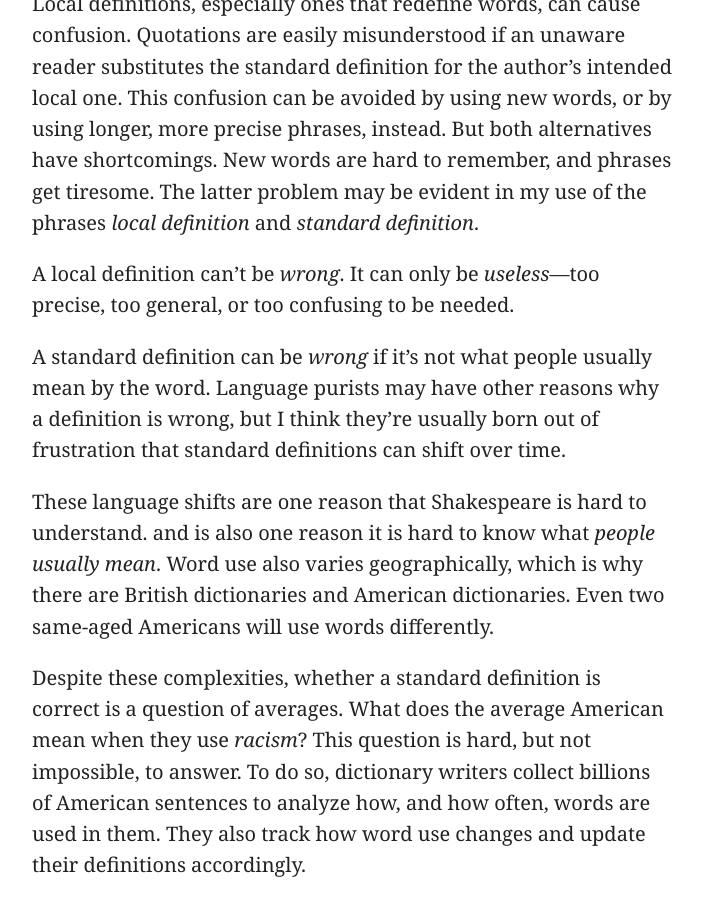
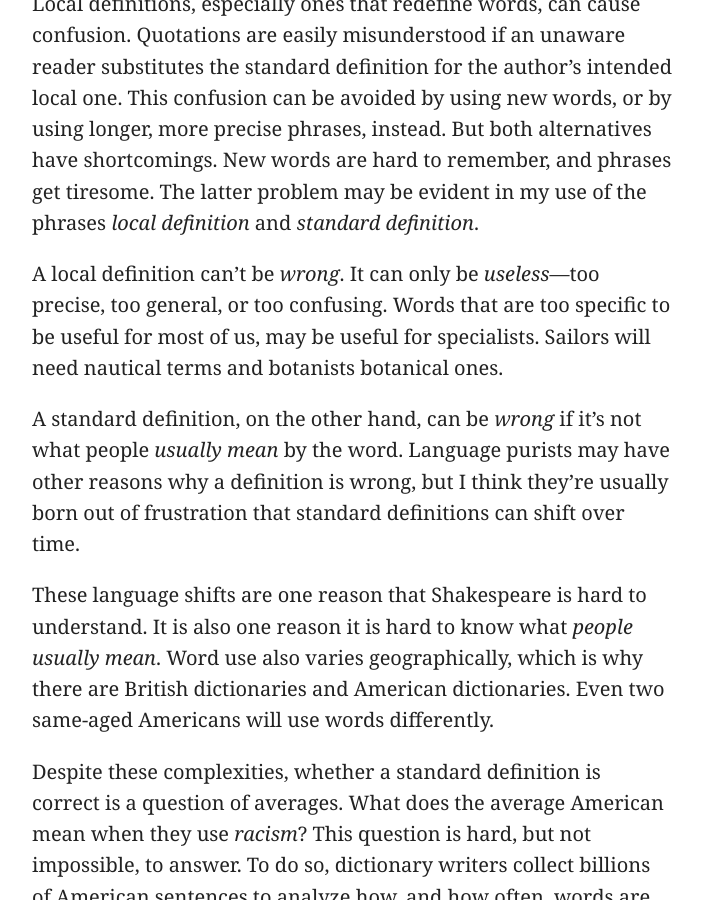
Before and after one commit to artsandmetaphysics/goodlifeodyssey, a Jekyll site: the page built from _essays/types-of-definitions.md, in a window 1280 px wide and 900 px high, scrolled down 1291 px. Shown: the whole window, without its empty margins (288-990 px from the left). Built offline with Jekyll 4.4.1, drawn with Linux system fonts in a browser that asks for light colours.

Commit message:
Add content

```diff
--- a/_essays/types-of-definitions.md
+++ b/_essays/types-of-definitions.md
@@ -18,11 +18,11 @@ Local definitions are also used in less formal contexts, although less explicitl
 
 Local definitions, especially ones that redefine words, can cause confusion. Quotations are easily misunderstood if an unaware reader substitutes the standard definition for the author’s intended local one. This confusion can be avoided by using new words, or by using longer, more precise phrases, instead. But both alternatives have shortcomings. New words are hard to remember, and phrases get tiresome. The latter problem may be evident in my use of the phrases _local definition_ and _standard definition_.
 
-A local definition can’t be _wrong_. It can only be _useless_—too precise, too general, or too confusing to be needed.
+A local definition can’t be _wrong_. It can only be _useless_—too precise, too general, or too confusing. Words that are too specific to be useful for most of us, may be useful for specialists. Sailors will need nautical terms and botanists botanical ones.
 
-A standard definition can be _wrong_ if it’s not what people usually mean by the word. Language purists may have other reasons why a definition is wrong, but I think they’re usually born out of frustration that standard definitions can shift over time.
+A standard definition, on the other hand, can be _wrong_ if it’s not what people _usually mean_ by the word. Language purists may have other reasons why a definition is wrong, but I think they’re usually born out of frustration that standard definitions can shift over time.
 
-These language shifts are one reason that Shakespeare is hard to understand. and is also one reason it is hard to know what _people usually mean_. Word use also varies geographically, which is why there are British dictionaries and American dictionaries. Even two same-aged Americans will use words differently.
+These language shifts are one reason that Shakespeare is hard to understand. It is also one reason it is hard to know what _people usually mean_. Word use also varies geographically, which is why there are British dictionaries and American dictionaries. Even two same-aged Americans will use words differently.
 
 Despite these complexities, whether a standard definition is correct is a question of averages. What does the average American mean when they use _racism_? This question is hard, but not impossible, to answer. To do so, dictionary writers collect billions of American sentences to analyze how, and how often, words are used in them. They also track how word use changes and update their definitions accordingly.
 
@@ -46,7 +46,6 @@ Similarly, mathematical texts use words to provide meaning to their axiomatic sy
 Words are like mathematical models used by engineers and scientists. The simplest model that accurately describes the portion of reality that is of interest is often the best. Analogously, we often use words in ways that are precise enough to accomplish the task we need them too. Everyday conversations tend to use simpler grammar and vocabulary because simpler tasks are being accomplished.
 
 Words that are too broad or too narrow are not useful. When no common words provide detailed enough models for the area of interest, specialists develop lingo.
-
 
 ## Precise Definitions
 
```
Also changed, not shown: essays/types-of-definitions.md (+3 -4 lines).
